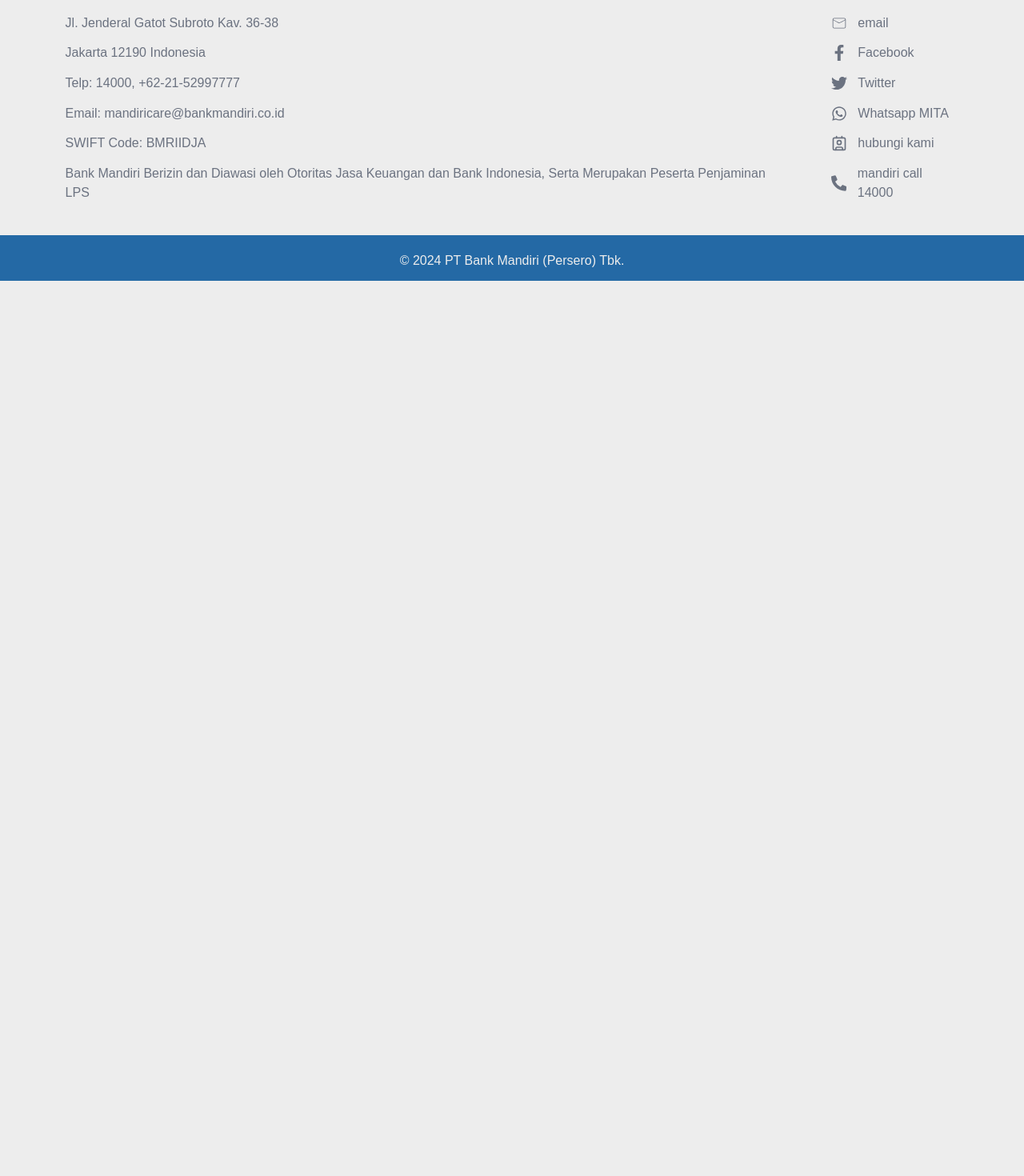
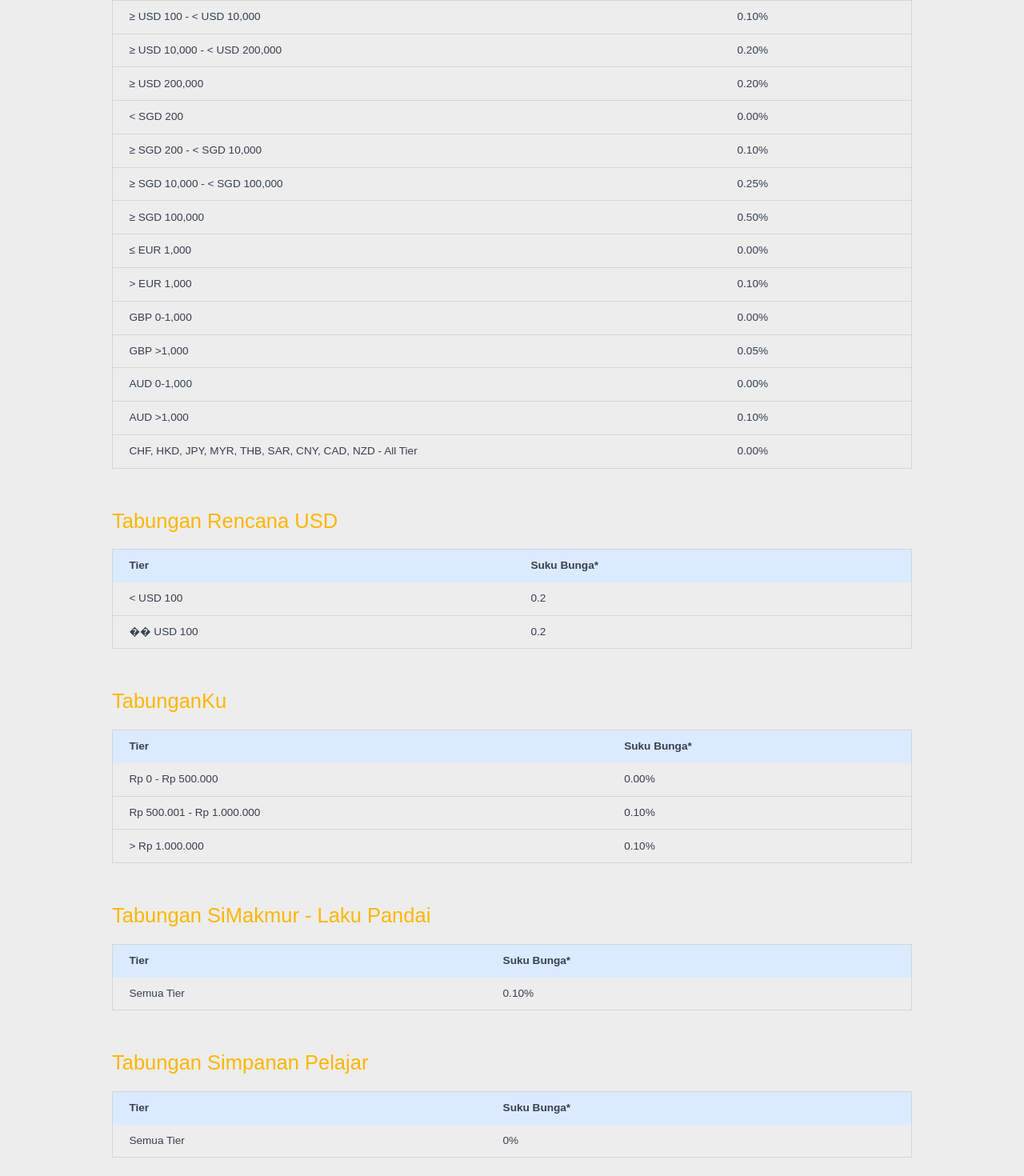
Before and after one commit to Rineta2/clone-web-mandiri, a Next.js app: page /pages/suku-bunga/suku-bunga-dana in a window 1280 px wide. Shown: the part 7960-9430 px from the top of the page at 80% size. Before the commit the page ends 8311 px from the top, so only its background shows below. Built offline with nearby package versions, Linux system fonts and the light colour scheme.

Commit message:
simpanan pelajar

```diff
--- a/src/app/pages/suku-bunga/suku-bunga-dana/page.jsx
+++ b/src/app/pages/suku-bunga/suku-bunga-dana/page.jsx
@@ -23,6 +23,11 @@ import {
   MandiriTabunganTKI,
   MandiriTabunganValasSGD,
   MandiriTabunganValasUSD,
+  MandiriTabunganValasNonUSD,
+  MandiriRencanaUSD,
+  MandiriTabunganRupiah,
+  MandiriTabunganMulticurrency,
+  MandiriTabunganSimpananPelajar,
 } from "@/components/ui/data/suku-bunga/data";
 
 import Image from "next/image";
@@ -790,6 +795,156 @@ export default function SukuBungaDana() {
               </tbody>
             </table>
           </div>
+
+          <div className="mt-14">
+            <h3 className="text-3xl text-secondary mt-[5%] mb-[2%]">
+              Tabungan Multicurrency
+            </h3>
+
+            <table className="min-w-full border border-gray-300 rounded-lg">
+              <thead className="bg-blue-100">
+                <tr>
+                  <th className="px-6 py-3 text-left font-semibold text-gray-700">
+                    Tier
+                  </th>
+                  <th className="px-6 py-3 text-left font-semibold text-gray-700">
+                    Suku Bunga*
+                  </th>
+                </tr>
+              </thead>
+
+              <tbody>
+                {MandiriTabunganValasNonUSD.map((tier, index) => (
+                  <tr key={index} className="border-b border-gray-300">
+                    <td className="px-6 py-3 text-gray-700">{tier.range}</td>
+                    <td className="px-6 py-3 text-gray-700">
+                      {tier.interestRate}
+                    </td>
+                  </tr>
+                ))}
+              </tbody>
+            </table>
+          </div>
+
+          <div className="mt-14">
+            <h3 className="text-3xl text-secondary mt-[5%] mb-[2%]">
+              Tabungan Rencana USD
+            </h3>
+
+            <table className="min-w-full border border-gray-300 rounded-lg">
+              <thead className="bg-blue-100">
+                <tr>
+                  <th className="px-6 py-3 text-left font-semibold text-gray-700">
+                    Tier
+                  </th>
+                  <th className="px-6 py-3 text-left font-semibold text-gray-700">
+                    Suku Bunga*
+                  </th>
+                </tr>
+              </thead>
+
+              <tbody>
+                {MandiriRencanaUSD.map((tier, index) => (
+                  <tr key={index} className="border-b border-gray-300">
+                    <td className="px-6 py-3 text-gray-700">{tier.range}</td>
+                    <td className="px-6 py-3 text-gray-700">
+                      {tier.interestRate}
+                    </td>
+                  </tr>
+                ))}
+              </tbody>
+            </table>
+          </div>
+
+          <div className="mt-14">
+            <h3 className="text-3xl text-secondary mt-[5%] mb-[2%]">
+              TabunganKu
+            </h3>
+
+            <table className="min-w-full border border-gray-300 rounded-lg">
+              <thead className="bg-blue-100">
+                <tr>
+                  <th className="px-6 py-3 text-left font-semibold text-gray-700">
+                    Tier
+                  </th>
+                  <th className="px-6 py-3 text-left font-semibold text-gray-700">
+                    Suku Bunga*
+                  </th>
+                </tr>
+              </thead>
+
+              <tbody>
+                {MandiriTabunganRupiah.map((tier, index) => (
+                  <tr key={index} className="border-b border-gray-300">
+                    <td className="px-6 py-3 text-gray-700">{tier.range}</td>
+                    <td className="px-6 py-3 text-gray-700">
+                      {tier.interestRate}
+                    </td>
+                  </tr>
+                ))}
+              </tbody>
+            </table>
+          </div>
+
+          <div className="mt-14">
+            <h3 className="text-3xl text-secondary mt-[5%] mb-[2%]">
+              Tabungan SiMakmur - Laku Pandai
+            </h3>
+
+            <table className="min-w-full border border-gray-300 rounded-lg">
+              <thead className="bg-blue-100">
+                <tr>
+                  <th className="px-6 py-3 text-left font-semibold text-gray-700">
+                    Tier
+                  </th>
+                  <th className="px-6 py-3 text-left font-semibold text-gray-700">
+                    Suku Bunga*
+                  </th>
+                </tr>
+              </thead>
+
+              <tbody>
+                {MandiriTabunganMulticurrency.map((tier, index) => (
+                  <tr key={index} className="border-b border-gray-300">
+                    <td className="px-6 py-3 text-gray-700">{tier.range}</td>
+                    <td className="px-6 py-3 text-gray-700">
+                      {tier.interestRate}
+                    </td>
+                  </tr>
+                ))}
+              </tbody>
+            </table>
+          </div>
+
+          <div className="mt-14">
+            <h3 className="text-3xl text-secondary mt-[5%] mb-[2%]">
+              Tabungan Simpanan Pelajar
+            </h3>
+
+            <table className="min-w-full border border-gray-300 rounded-lg">
+              <thead className="bg-blue-100">
+                <tr>
+                  <th className="px-6 py-3 text-left font-semibold text-gray-700">
+                    Tier
+                  </th>
+                  <th className="px-6 py-3 text-left font-semibold text-gray-700">
+                    Suku Bunga*
+                  </th>
+                </tr>
+              </thead>
+
+              <tbody>
+                {MandiriTabunganSimpananPelajar.map((tier, index) => (
+                  <tr key={index} className="border-b border-gray-300">
+                    <td className="px-6 py-3 text-gray-700">{tier.range}</td>
+                    <td className="px-6 py-3 text-gray-700">
+                      {tier.interestRate}
+                    </td>
+                  </tr>
+                ))}
+              </tbody>
+            </table>
+          </div>
         </div>
       </section>
     </Fragment>
--- a/src/components/ui/data/suku-bunga/data.js
+++ b/src/components/ui/data/suku-bunga/data.js
@@ -565,3 +565,51 @@ export const MandiriTabunganValasUSD = [
   { range: "HKD", interestRate: 0.00 },
   { range: "JPY", interestRate: 0.00 },
 ];
+
+export const MandiriTabunganValasNonUSD = [
+  // USD
+  { range: "< USD 100", interestRate: "0.00%" },
+  { range: "≥ USD 100 - < USD 10,000", interestRate: "0.10%" },
+  { range: "≥ USD 10,000 - < USD 200,000", interestRate: "0.20%" },
+  { range: "≥ USD 200,000", interestRate: "0.20%" },
+
+  // SGD
+  { range: "< SGD 200", interestRate: "0.00%" },
+  { range: "≥ SGD 200 - < SGD 10,000", interestRate: "0.10%" },
+  { range: "≥ SGD 10,000 - < SGD 100,000", interestRate: "0.25%" },
+  { range: "≥ SGD 100,000", interestRate: "0.50%" },
+
+  // EUR
+  { range: "≤ EUR 1,000", interestRate: "0.00%" },
+  { range: "> EUR 1,000", interestRate: "0.10%" },
+
+  // GBP
+  { range: "GBP 0-1,000", interestRate: "0.00%" },
+  { range: "GBP >1,000", interestRate: "0.05%" },
+
+  // AUD
+  { range: "AUD 0-1,000", interestRate: "0.00%" },
+  { range: "AUD >1,000", interestRate: "0.10%" },
+
+  // CHF, HKD, JPY, MYR, THB, SAR, CNY, CAD, NZD
+  { range: "CHF, HKD, JPY, MYR, THB, SAR, CNY, CAD, NZD - All Tier", interestRate: "0.00%" },
+];
+
+export const MandiriRencanaUSD = [
+  { range: "< USD 100", interestRate: 0.20 },
+  { range: "�� USD 100", interestRate: 0.20 },
+];
+
+export const MandiriTabunganRupiah = [
+  { range: "Rp 0 - Rp 500.000", interestRate: "0.00%" },
+  { range: "Rp 500.001 - Rp 1.000.000", interestRate: "0.10%" },
+  { range: "> Rp 1.000.000", interestRate: "0.10%" },
+];
+
+export const MandiriTabunganMulticurrency = [
+  { range: "Semua Tier", interestRate: "0.10%" },
+];
+
+export const MandiriTabunganSimpananPelajar = [
+  { range: "Semua Tier", interestRate: "0%" },
+];
```
